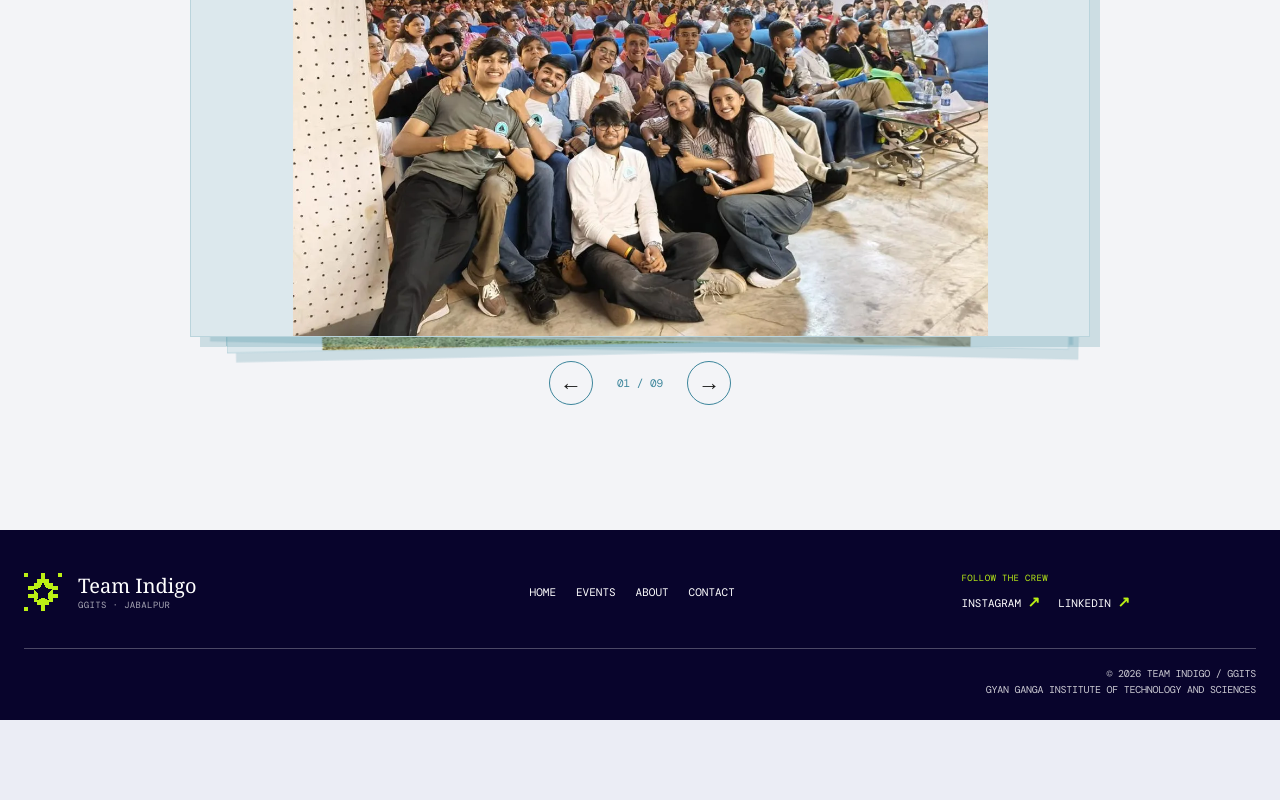
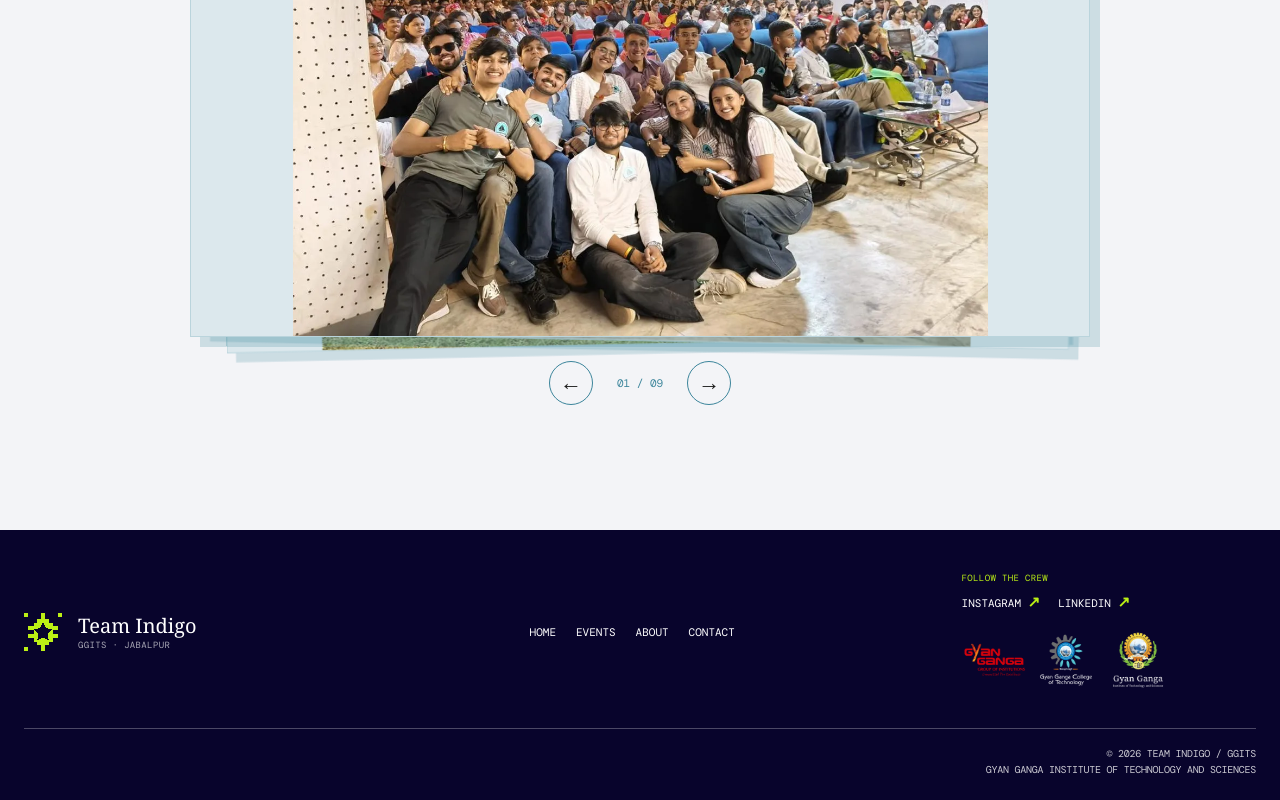
Before and after one commit to Harshitaagrawal113/team-indigo-site, a Next.js app: page /about in a window 1280 px wide. Shown: the part 7009-7809 px from the top of the page. Before the commit the page ends 7729 px from the top, so only its background shows below. Built offline with nearby package versions, Linux system fonts and the light colour scheme.

Commit message:
Add institution logos to site footer

```diff
--- a/app/globals.css
+++ b/app/globals.css
@@ -228,8 +228,10 @@
 .footer-socials{gap:8px 18px}
 .footer-socials>span{flex-basis:100%;color:var(--lime)}
 .footer-socials a b{color:var(--lime);font-size:15px}
+.footer-institutions{flex-basis:100%;display:flex;justify-content:flex-start;align-items:center;gap:8px;margin-top:8px}
+.footer-institutions img{width:64px;height:64px;object-fit:contain}
 .footer-credit{grid-column:1/-1;border-top:1px solid #ffffff45;padding-top:17px;margin:0;text-align:right;color:#ffffffc9;font-size:10px;line-height:1.6;position:static;align-self:auto;bottom:auto;right:auto}
-@media(max-width:767px){.footer{padding:32px 18px 18px}.footer-inner{grid-template-columns:1fr 1fr;gap:26px 20px}.footer-brand{grid-column:1/-1}.footer-nav{gap:12px 16px}.footer-socials{gap:8px 12px}.footer-nav a,.footer-socials a{font-size:10px}.footer-credit{font-size:8px}}
+@media(max-width:767px){.footer{padding:32px 18px 18px}.footer-inner{grid-template-columns:1fr 1fr;gap:26px 20px}.footer-brand{grid-column:1/-1}.footer-nav{gap:12px 16px}.footer-socials{gap:8px 12px}.footer-nav a,.footer-socials a{font-size:10px}.footer-institutions img{width:56px;height:56px}.footer-credit{font-size:8px}}
 @media(max-width:420px){.footer-inner{grid-template-columns:1fr}.footer-brand,.footer-credit{grid-column:1}.footer-credit{text-align:left}.footer-nav{gap:16px}.footer-socials>span{flex-basis:auto;margin-right:4px}}
 
 /* Pehel tenth anniversary / Diwali celebration */
--- a/app/page.tsx
+++ b/app/page.tsx
@@ -92,7 +92,7 @@ export default function Home() {
     <section className="hero" ref={heroRef} onMouseMove={makeTrail}>
       <div ref={trailRef} className="hero-trail" aria-hidden="true" />
       <BrandMark className="hero-mark rise" />
-      <p className="micro rise">[ GYAN GANGA INSTITUTE OF TECHNOLOGY AND SCIENCES ]</p>
+      <p className="micro rise">GYAN GANGA INSTITUTE OF TECHNOLOGY AND SCIENCES</p>
       <h1 className="hero-title rise"><span>Team <i className="inline-star">✳</i> Indigo</span><span>Making moments</span><span>that <i className="inline-photo"><img src="/images/logo.webp" alt=""/></i> matter.</span></h1>
       <p className="micro rise">[ A LITTLE MORE THAN AN EVENT ]</p>
       <BrandMark className="hero-mark bottom rise" />
--- a/components/SiteShell.tsx
+++ b/components/SiteShell.tsx
@@ -140,7 +140,7 @@ export function Footer() {
     <div className="footer-inner">
       <Link className="footer-brand" href="/" aria-label="Team Indigo home"><BrandMark/><span>Team Indigo</span><small>GGITS · JABALPUR</small></Link>
       <nav className="footer-nav" aria-label="Footer navigation"><Link href="/">Home</Link><Link href="/events">Events</Link><Link href="/about">About</Link><Link href="/contact">Contact</Link></nav>
-      <div className="footer-socials"><span>FOLLOW THE CREW</span><a href="https://www.instagram.com/teamindigoggits/" target="_blank" rel="noreferrer">Instagram <b>↗</b></a><a href="https://www.linkedin.com/company/team-indigo-ggits/" target="_blank" rel="noreferrer">LinkedIn <b>↗</b></a></div>
+      <div className="footer-socials"><span>FOLLOW THE CREW</span><a href="https://www.instagram.com/teamindigoggits/" target="_blank" rel="noreferrer">Instagram <b>↗</b></a><a href="https://www.linkedin.com/company/team-indigo-ggits/" target="_blank" rel="noreferrer">LinkedIn <b>↗</b></a><div className="footer-institutions" aria-label="Gyan Ganga institutions"><img src="/images/logos/4.webp" alt="Gyan Ganga Group of Institutions"/><img src="/images/logos/2.webp" alt="Gyan Ganga Group of Technology"/><img src="/images/logos/1.webp" alt="Gyan Ganga Institute of Technology and Sciences"/></div></div>
       <p className="footer-credit">© 2026 TEAM INDIGO / GGITS<br/>GYAN GANGA INSTITUTE OF TECHNOLOGY AND SCIENCES</p>
     </div>
   </footer>;
```
